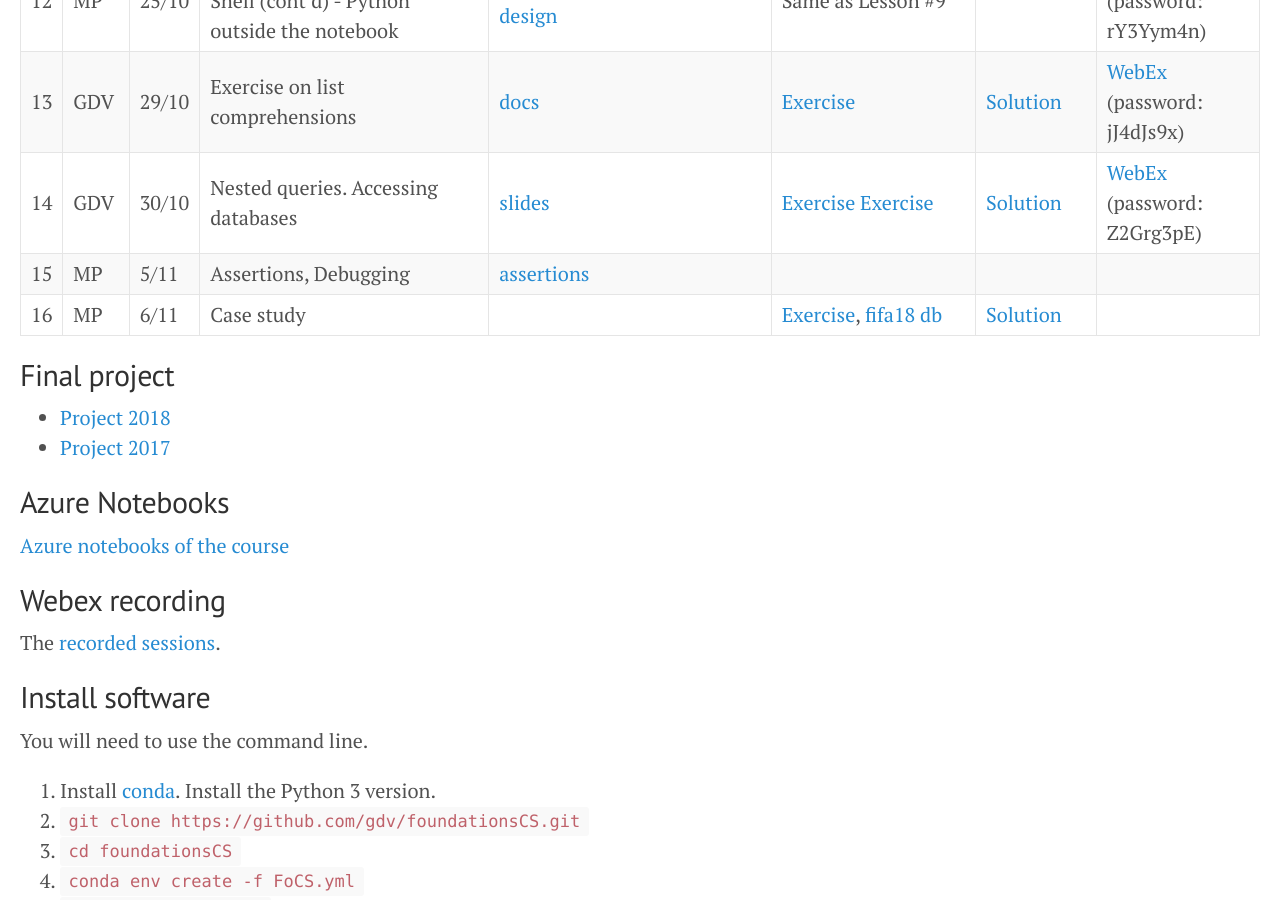
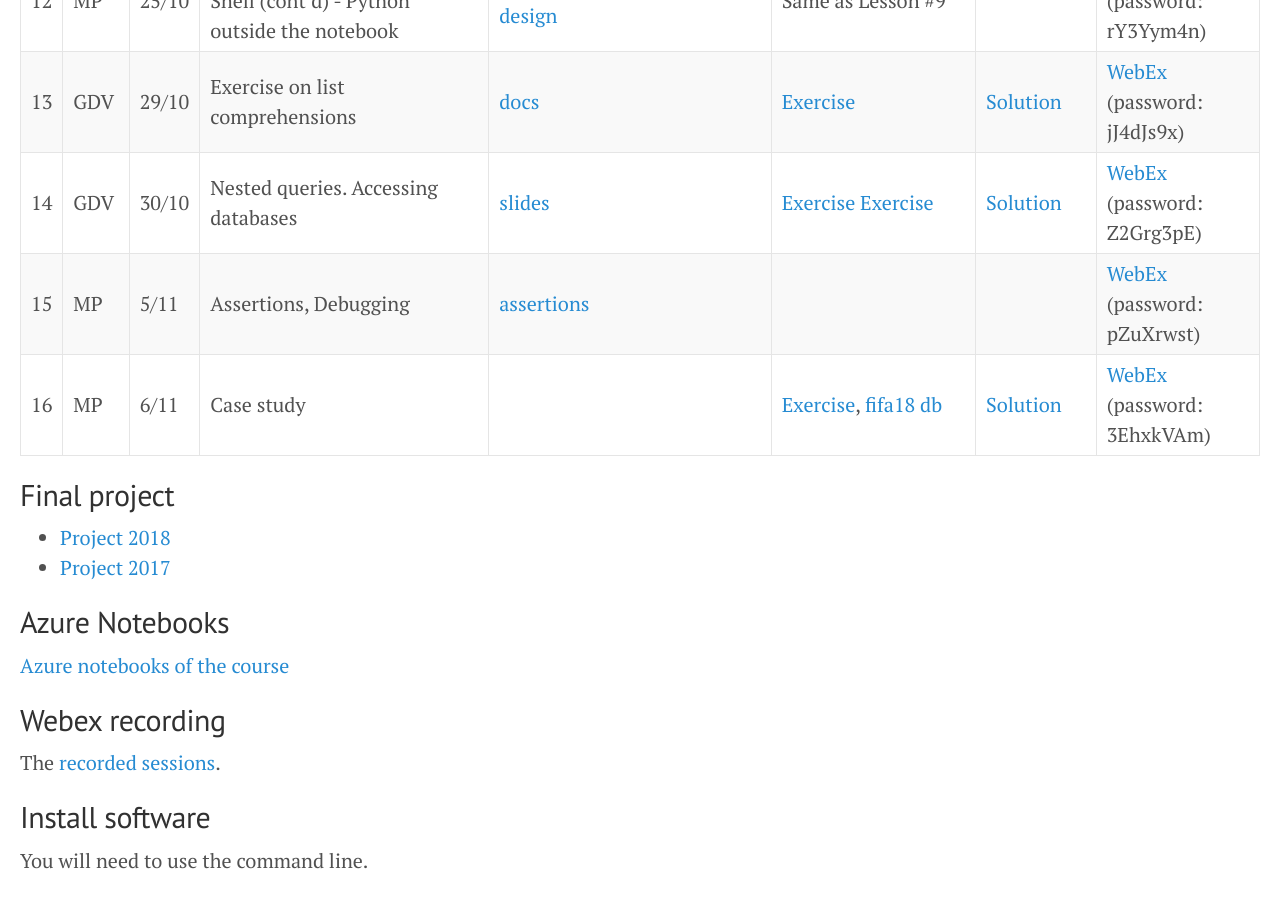
Before and after one commit to gdv/foundationsCS, a Jekyll site: the page built from docs/index.md, in a window 1280 px wide and 900 px high, scrolled down 1590 px. Built offline with Jekyll 4.4.1, drawn with Linux system fonts in a browser that asks for light colours.

Commit message:
Add WebEx links

```diff
--- a/docs/index.md
+++ b/docs/index.md
@@ -22,8 +22,8 @@ title: Foundations of Computer Science (2019-20)
 | 12 | MP | 25/10 | Regular Expressions (cont'd) - Shell (cont'd) - Python outside the notebook         |  [Quick overview of packages design](https://docs.python.org/dev/tutorial/modules.html#packages) | Same as Lesson #9 | | [WebEx](https://unimib.webex.com/unimib-it/j.php?MTID=m0823472789c47d0a3ec29eaae60472af) (password: rY3Yym4n)
 | 13 | GDV | 29/10 | Exercise on list comprehensions              | [docs](https://docs.python.org/3/tutorial/datastructures.html)                                                  | [Exercise](py-11-f1)                                          | [Solution](https://nbviewer.jupyter.org/github/gdv/foundationsCS/blob/master/py-11-f1.ipynb)              | [WebEx](https://unimib.webex.com/unimib/j.php?MTID=m37d9a3d0ad5df5d05063c9576f3fcaa3) (password: jJ4dJs9x)
 | 14 | GDV | 30/10 | Nested queries. Accessing databases             | [slides](https://github.com/gdv/introduction_to_relational_databases/raw/master/05-nested-queries.pdf)                                                | [Exercise](sql-05-nested) [Exercise](py-13-employees)                                     | [Solution](https://nbviewer.jupyter.org/github/gdv/foundationsCS/blob/master/py-13-employees.ipynb)             | [WebEx](https://unimib.webex.com/unimib/j.php?MTID=md846878794ff53a9efba8ce0964476ab) (password: Z2Grg3pE)
-| 15 | MP | 5/11 | Assertions, Debugging             | [assertions](http://swcarpentry.github.io/python-novice-inflammation/08-defensive/)                                        |
-| 16 | MP | 6/11  | Case study                 |                                                          | [Exercise](py-14-fifa), [fifa18 db](https://github.com/gdv/foundationsCS/blob/master/ex-data/fifa18/)                                      | [Solution](https://nbviewer.jupyter.org/github/gdv/foundationsCS/blob/master/py-14-fifa-solution.ipynb)                          |
+| 15 | MP | 5/11 | Assertions, Debugging             | [assertions](http://swcarpentry.github.io/python-novice-inflammation/08-defensive/)                                        | | | [WebEx](https://unimib.webex.com/unimib-it/j.php?MTID=m391d7f389a883ad3f09451ca92cff724) (password: pZuXrwst)
+| 16 | MP | 6/11  | Case study                 |                                                          | [Exercise](py-14-fifa), [fifa18 db](https://github.com/gdv/foundationsCS/blob/master/ex-data/fifa18/)                                      | [Solution](https://nbviewer.jupyter.org/github/gdv/foundationsCS/blob/master/py-14-fifa-solution.ipynb)                          | [WebEx](https://unimib.webex.com/unimib-it/j.php?MTID=m3d9ac862fc63831aa2d547140be3a946) (password: 3EhxkVAm)
 
 
 ## Final project
```
